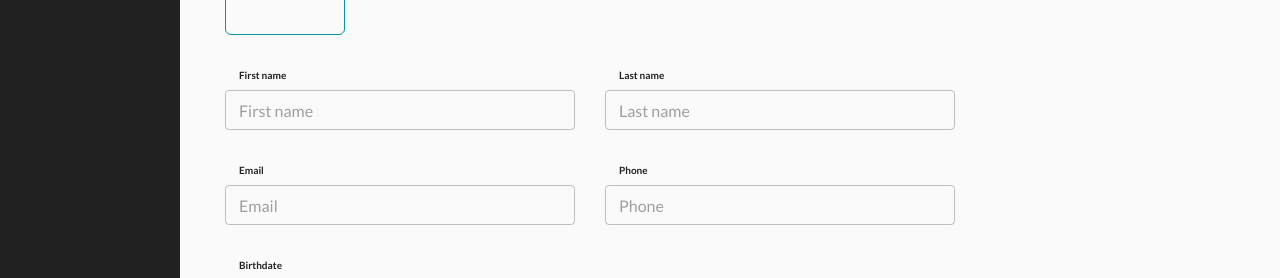
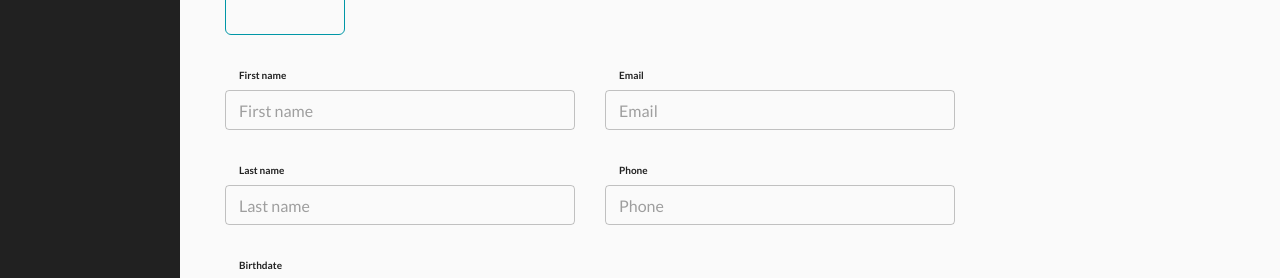
Before and after one commit to MaciejOstojski4/DS-app, a React (Create React App) app: page /users/create in a window 1280 px wide. Shown: the part 251-529 px from the top of the page. Built offline with nearby package versions, Linux system fonts and the light colour scheme.

Commit message:
Code refactoring

```diff
--- a/src/i18n/en/users.json
+++ b/src/i18n/en/users.json
@@ -18,5 +18,6 @@
   "File extension is wrong": "File extension is wrong",
   "User avatar": "User avatar",
   "User avatar preview": "User avatar preview",
-  "Phone must be in valid format": "Phone must be in valid format"
+  "Phone must be in valid format": "Phone must be in valid format",
+  "Avatar is required": "Avatar is required"
 }
--- a/src/layouts/main/navigation/item/item.tsx
+++ b/src/layouts/main/navigation/item/item.tsx
@@ -11,8 +11,10 @@ interface Props {
 }
 
 export const Item = ({ label, to, icon, isActive }: Props) => (
-  <S.ItemLink to={to} isActive={isActive}>
-    <FontAwesomeIcon icon={icon} />
-    <S.Label isActive={isActive} fontWeight={500}>{label}</S.Label>
-  </S.ItemLink>
+  <li>
+    <S.ItemLink to={to} isActive={isActive}>
+      <FontAwesomeIcon icon={icon} />
+      <S.Label isActive={isActive} fontWeight={500}>{label}</S.Label>
+    </S.ItemLink>
+  </li>
 );
--- a/src/pages/users/create/form-group/styles.ts
+++ b/src/pages/users/create/form-group/styles.ts
@@ -59,5 +59,8 @@ export const AvatarTextField = styled(TextField)({
     opacity: 0,
     padding: 0,
     cursor: 'pointer',
+  },
+  '& .MuiFormHelperText-root': {
+    marginLeft: '35px',
   }
 });
--- a/src/pages/users/create/index.ts
+++ b/src/pages/users/create/index.ts
@@ -1 +1 @@
-export { UserCreate } from './container';
+export { UserCreate } from './user-create';
--- a/src/pages/users/create/container.tsx
+++ b/src/pages/users/create/user-create.tsx
@@ -42,11 +42,11 @@ export const UserCreate = () => {
             onChange={handleInputChange}
           />
           <FormGroupInput
-            name="email"
+            name="lastName"
             errors={errors}
-            label={t('Email')}
-            placeholder={t('Email')}
-            value={formObject.email}
+            label={t('Last name')}
+            placeholder={t('Last name')}
+            value={formObject.lastName}
             onChange={handleInputChange}
           />
           <FormGroupDate
@@ -60,11 +60,11 @@ export const UserCreate = () => {
         </S.FormColumn>
         <S.FormColumn>
           <FormGroupInput
-            name="lastName"
+            name="email"
             errors={errors}
-            label={t('Last name')}
-            placeholder={t('Last name')}
-            value={formObject.lastName}
+            label={t('Email')}
+            placeholder={t('Email')}
+            value={formObject.email}
             onChange={handleInputChange}
           />
           <FormGroupInput
--- a/src/pages/users/create/validation-schema.ts
+++ b/src/pages/users/create/validation-schema.ts
@@ -17,6 +17,7 @@ export const validationSchema = yup.object().shape({
     .date()
     .nullable()
     .required(i18n.t('users:Birthdate is required')),
+  avatar: yup.string().required(i18n.t('users:Avatar is required')),
 });
 
 export const validationFileSchema = yup.object().shape({
--- a/src/pages/users/show/index.ts
+++ b/src/pages/users/show/index.ts
@@ -1 +1 @@
-export { UserShow } from './container';
+export { UserShow } from './user-show';
```
Also changed, not shown: src/pages/users/show/user-show.tsx (renamed from src/pages/users/show/container.tsx).
